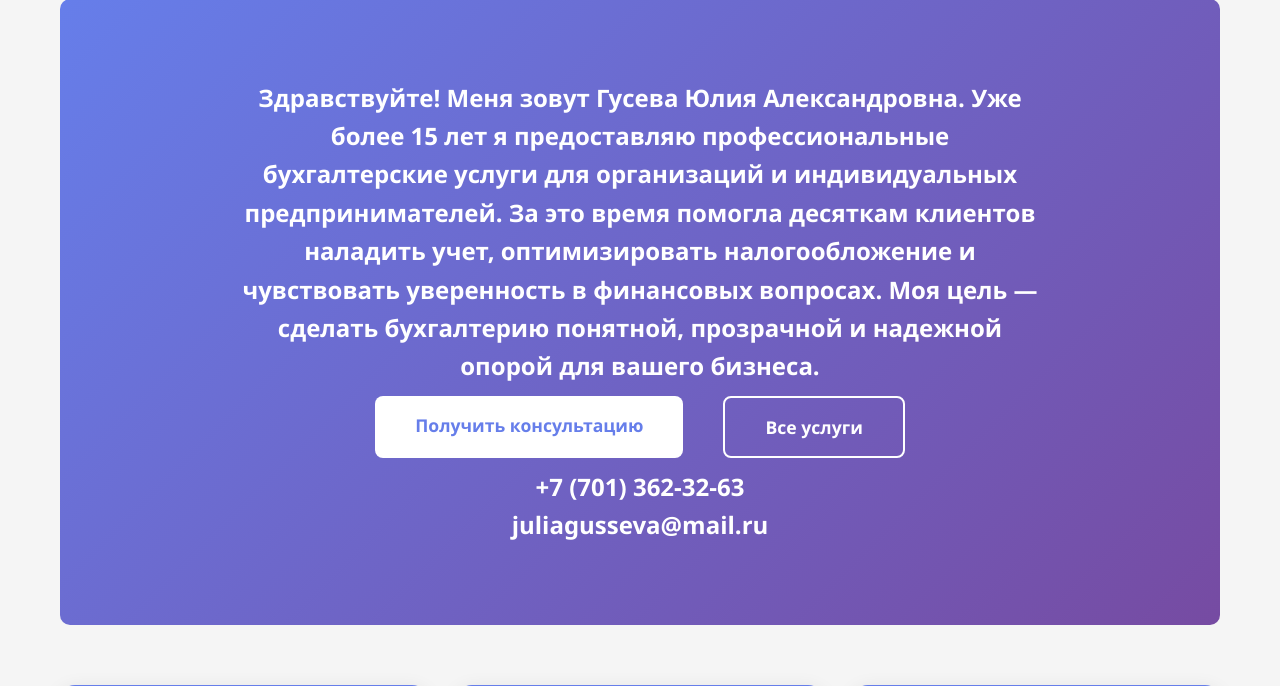
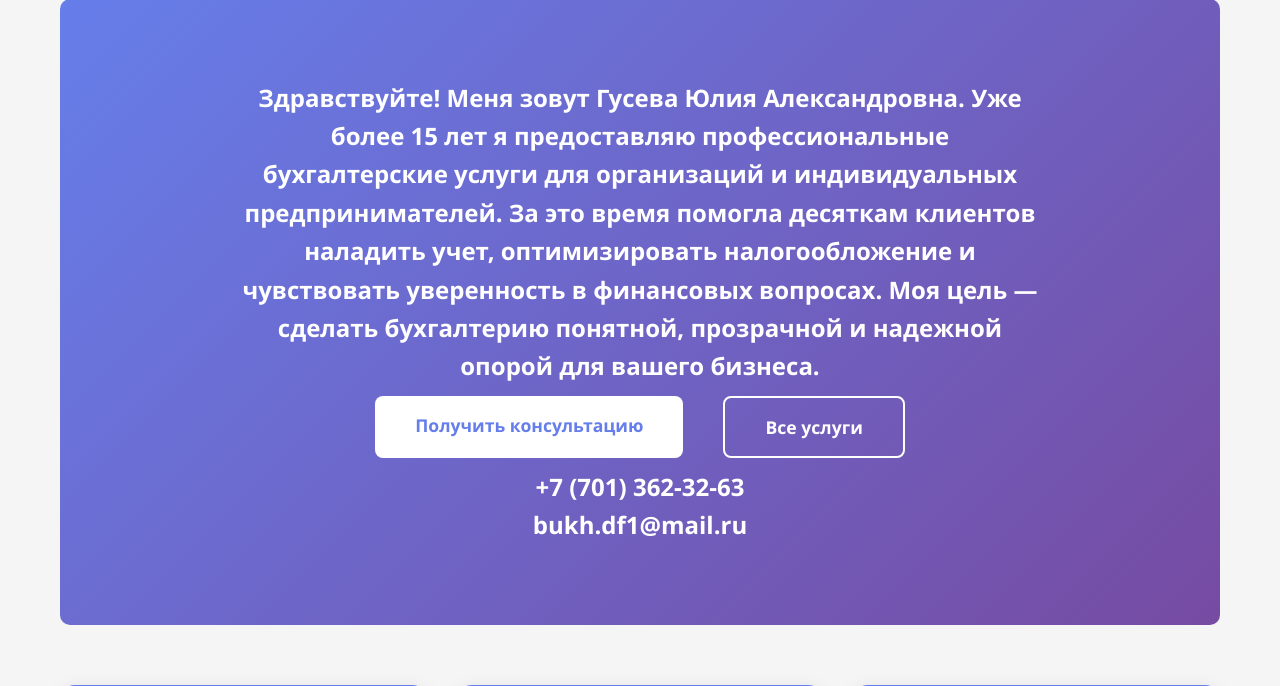
Before and after one commit to Vitalyevich96/accountant, a Flask app: page / in a window 1280 px wide. Shown: the part 113-799 px from the top of the page. Run offline with Flask 3, Linux system fonts and the light colour scheme.

Commit message:
Update email address in index.html

```diff
--- a/templates/index.html
+++ b/templates/index.html
@@ -277,7 +277,7 @@
 
     </div>
     <h2>+7 (701) 362-32-63</h2>
-    <h2>juliagusseva@mail.ru</h2>
+    <h2>bukh.df1@mail.ru</h2>
 </section>
 
 <!-- Ключевые преимущества -->
```
